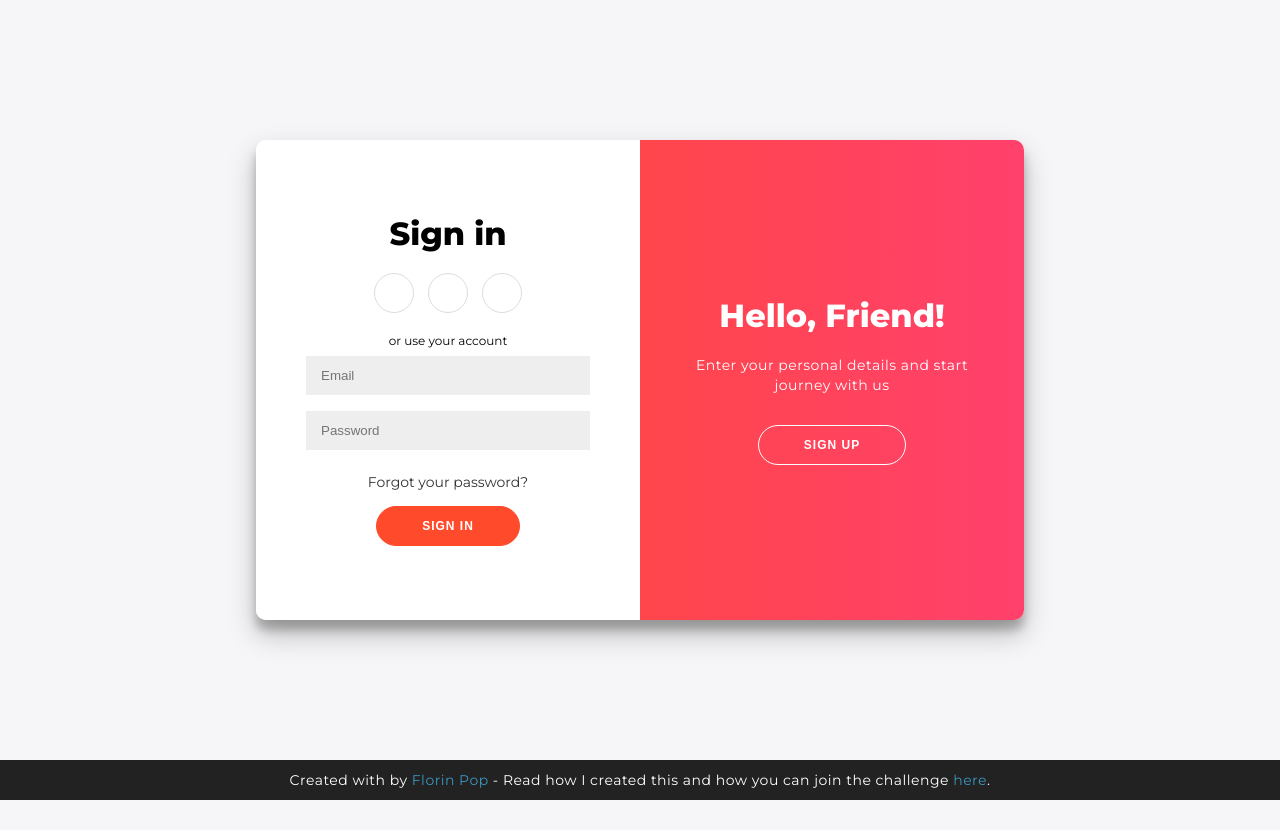
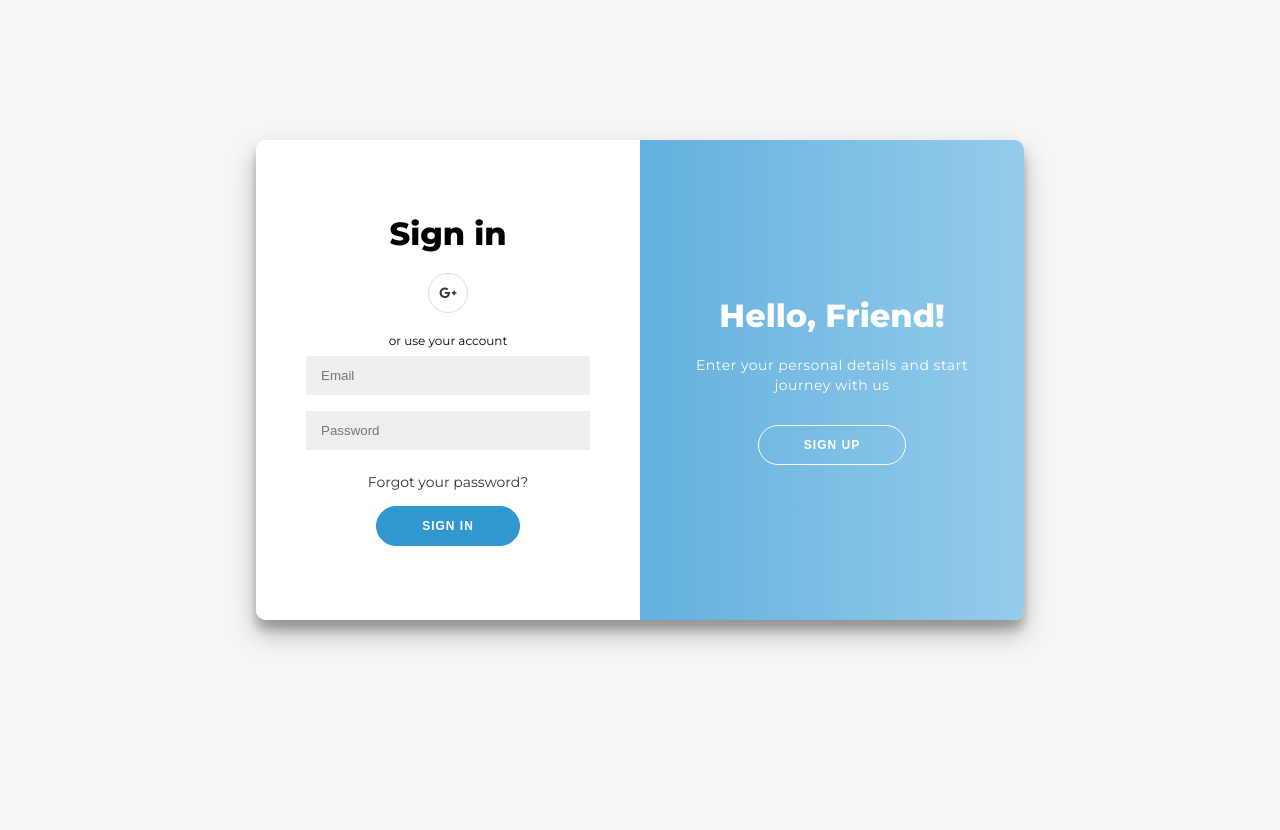
Before and after one commit to JadenFurtado/TSEChacks, a PHP site: page /login.html in a window 1280 px wide. Run offline with PHP 8.4, Linux system fonts and the light colour scheme.

Commit message:
changed login page

```diff
--- a/login.css
+++ b/login.css
@@ -45,8 +45,8 @@ a {
 
 button {
 	border-radius: 20px;
-	border: 1px solid #FF4B2B;
-	background-color: #FF4B2B;
+	border: 1px solid #3097d1;
+	background-color: #3097d1;
 	color: #FFFFFF;
 	font-size: 12px;
 	font-weight: bold;
@@ -159,9 +159,9 @@ input {
 }
 
 .overlay {
-	background: #FF416C;
-	background: -webkit-linear-gradient(to right, #FF4B2B, #FF416C);
-	background: linear-gradient(to right, #FF4B2B, #FF416C);
+	background: #216f9c;
+	background: -webkit-linear-gradient(to right, #3097d1, #95cbeb);
+	background: linear-gradient(to right, #3097d1, #95cbeb);
 	background-repeat: no-repeat;
 	background-size: cover;
 	background-position: 0 0;
@@ -225,6 +225,7 @@ input {
 	width: 40px;
 }
 
+
 footer {
     background-color: #222;
     color: #fff;
@@ -242,7 +243,7 @@ footer p {
 }
 
 footer i {
-    color: red;
+    color: #95cbeb;
 }
 
 footer a {
--- a/login.html
+++ b/login.html
@@ -5,6 +5,7 @@
     <meta http-equiv="X-UA-Compatible" content="IE=edge">
     <meta name="viewport" content="width=device-width, initial-scale=1.0">
     <link rel="stylesheet" href="login.css">
+    <link rel="stylesheet" href="https://use.fontawesome.com/releases/v5.7.2/css/all.css">
 
     <title>Login</title>
 </head>
@@ -14,9 +15,7 @@
             <form action="#">
                 <h1>Create Account</h1>
                 <div class="social-container">
-                    <a href="#" class="social"><i class="fab fa-facebook-f"></i></a>
                     <a href="#" class="social"><i class="fab fa-google-plus-g"></i></a>
-                    <a href="#" class="social"><i class="fab fa-linkedin-in"></i></a>
                 </div>
                 <span>or use your email for registration</span>
                 <input type="text" placeholder="Name" />
@@ -29,9 +28,7 @@
             <form action="#">
                 <h1>Sign in</h1>
                 <div class="social-container">
-                    <a href="#" class="social"><i class="fab fa-facebook-f"></i></a>
                     <a href="#" class="social"><i class="fab fa-google-plus-g"></i></a>
-                    <a href="#" class="social"><i class="fab fa-linkedin-in"></i></a>
                 </div>
                 <span>or use your account</span>
                 <input type="email" placeholder="Email" />
@@ -57,12 +54,8 @@
     </div>
 
     <footer>
-        <p>
-            Created with <i class="fa fa-heart"></i> by
-            <a target="_blank" href="https://florin-pop.com">Florin Pop</a>
-            - Read how I created this and how you can join the challenge
-            <a target="_blank" href="https://www.florin-pop.com/blog/2019/03/double-slider-sign-in-up-form/">here</a>.
-        </p>
+
     </footer>
+    <script src="login.js"></script>
 </body>
 </html>
--- a/login.js
+++ b/login.js
@@ -0,0 +1,11 @@
+const signUpButton = document.getElementById('signUp');
+const signInButton = document.getElementById('signIn');
+const container = document.getElementById('container');
+
+signUpButton.addEventListener('click', () => {
+	container.classList.add("right-panel-active");
+});
+
+signInButton.addEventListener('click', () => {
+	container.classList.remove("right-panel-active");
+});
```
Also changed, not shown: notification.html (+0 -12 lines).
